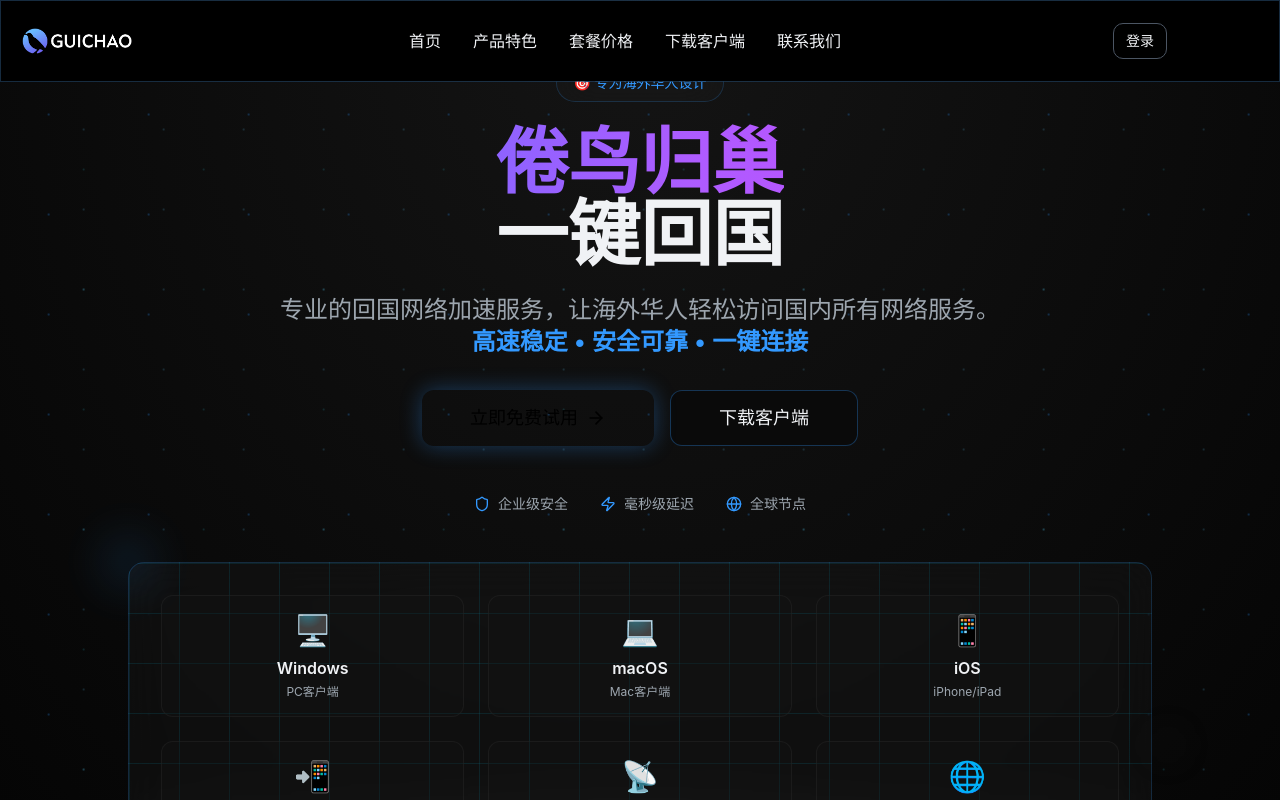
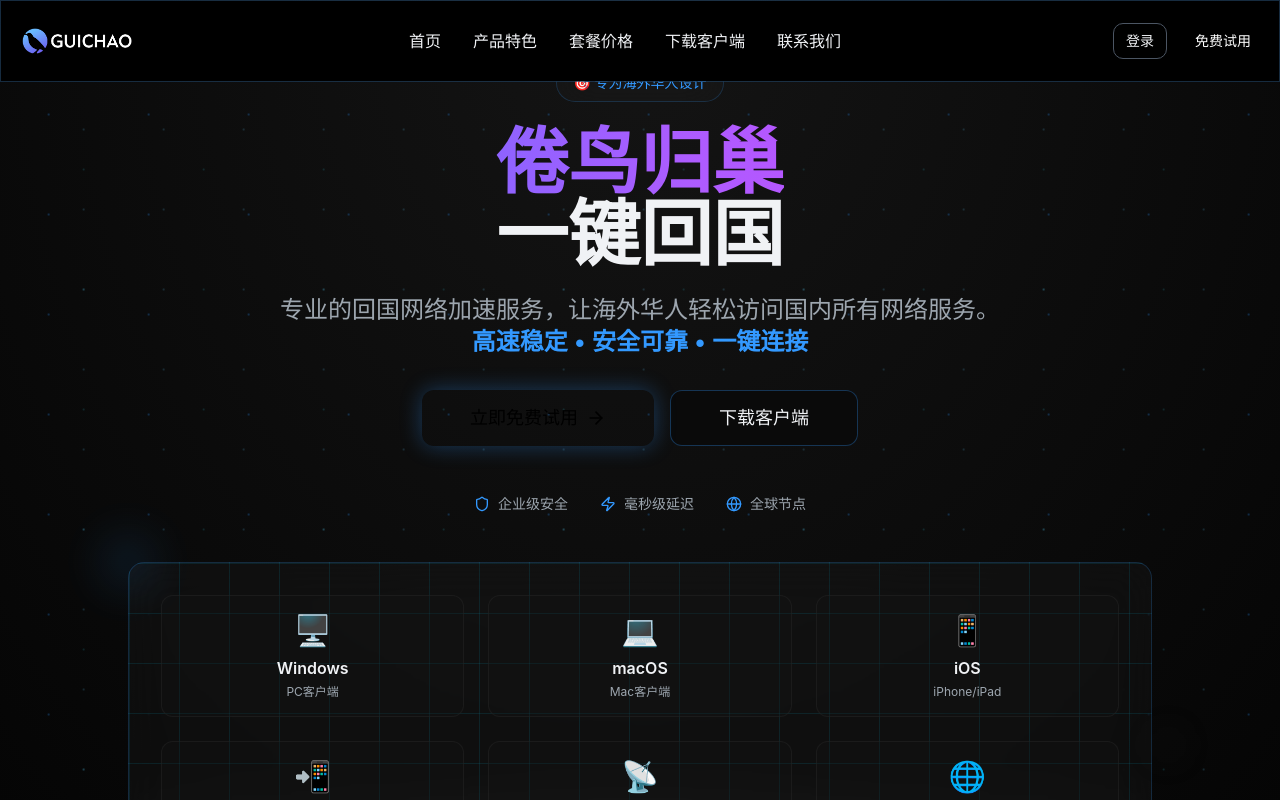
Before and after one commit to Alexneilcaiqiqi/vivid-palette-ai, a React (Vite) app: page / in a window 1280 px wide. Shown: the top 800 px of the page. Built offline with nearby package versions, Linux system fonts and the light colour scheme.

Commit message:
Fix button visibility on load
The AI made the button visible on page load by changing its background color to a blue gradient. This ensures the button is consistently visible with the desired blue color.

```diff
--- a/src/components/Header.tsx
+++ b/src/components/Header.tsx
@@ -51,7 +51,7 @@ const Header = () => {
           <Button variant="ghost" size="sm" className="hover-float">
             <a href="/auth">登录</a>
           </Button>
-          <Button variant="default" size="sm" className="bg-gradient-primary hover:shadow-strong hover:scale-105 transition-all duration-300">
+          <Button variant="default" size="sm" className="bg-gradient-primary text-white shadow-neon hover:shadow-neon-strong hover:scale-105 transition-all duration-300">
             <a href="/auth">免费试用</a>
           </Button>
         </div>
```
